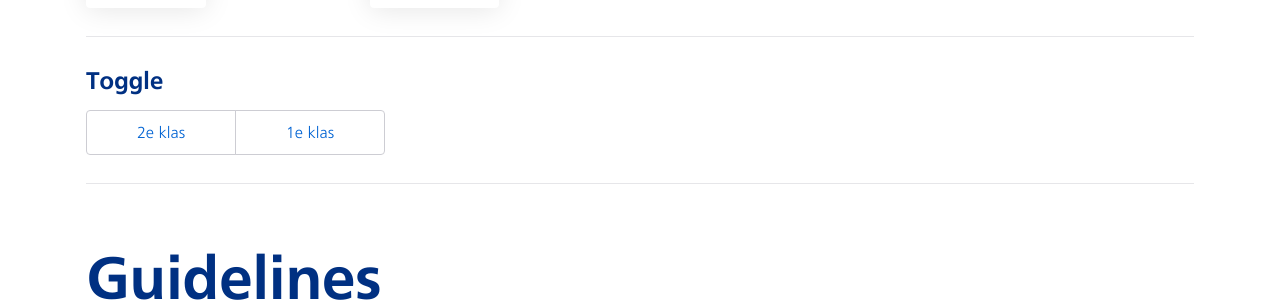
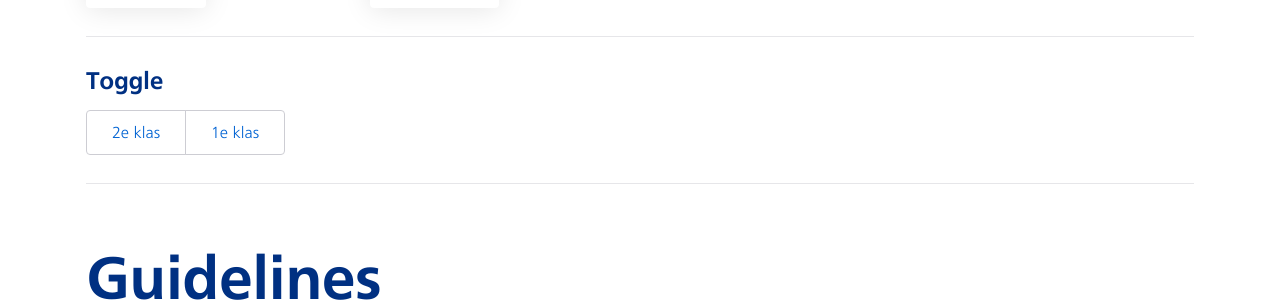
Before and after one commit to tdenheld/ns-design, a Jekyll site: the page built from _posts/2019-01-01-buttons.html, in a window 1280 px wide. Shown: the part 1101-1403 px from the top of the page. Built offline with Jekyll 4.4.1, drawn with Linux system fonts in a browser that asks for light colours.

Commit message:
optimize toggle for mobile

```diff
--- a/_sass/components.toggle.scss
+++ b/_sass/components.toggle.scss
@@ -6,15 +6,20 @@
 .toggleButton {
     float: initial;
     margin-left: -1px;
+    width: 100%;
 
     &:first-child {
         margin: 0;
+    }
+
+    @include sm {
+        width: auto;
     }
 }
 
 .toggleButton__label {
     transition: $fade-link;
-    width: 150px;
+    width: 100%;
     position: relative;
     border: 1px solid $ns-grey-6b;
     color: $ns-light-blue;
@@ -30,6 +35,10 @@
 
     &:focus {
         outline: none;
+    }
+
+    @include sm {
+        width: 100px;
     }
 }
 
```
Also changed, not shown: 1 other file.
